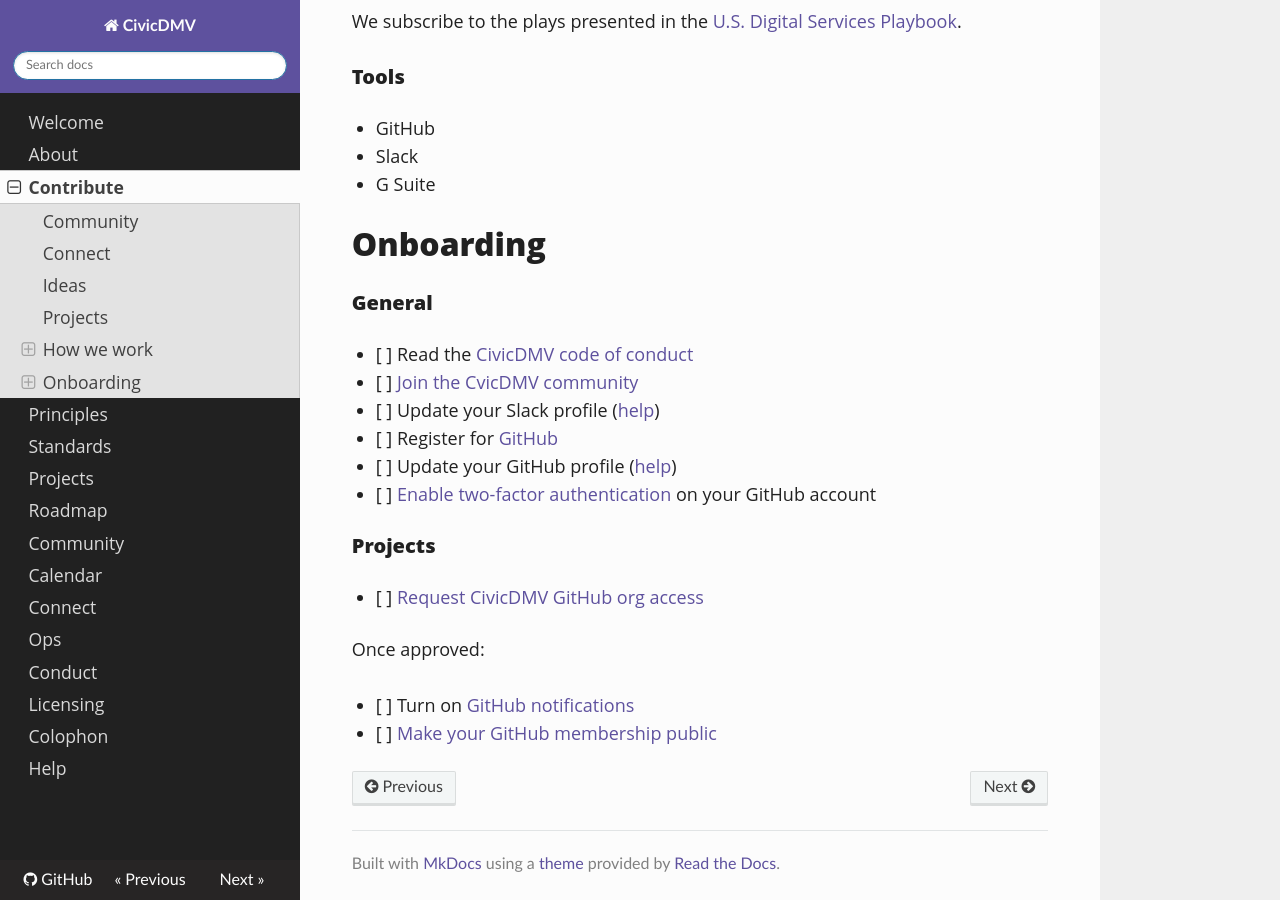
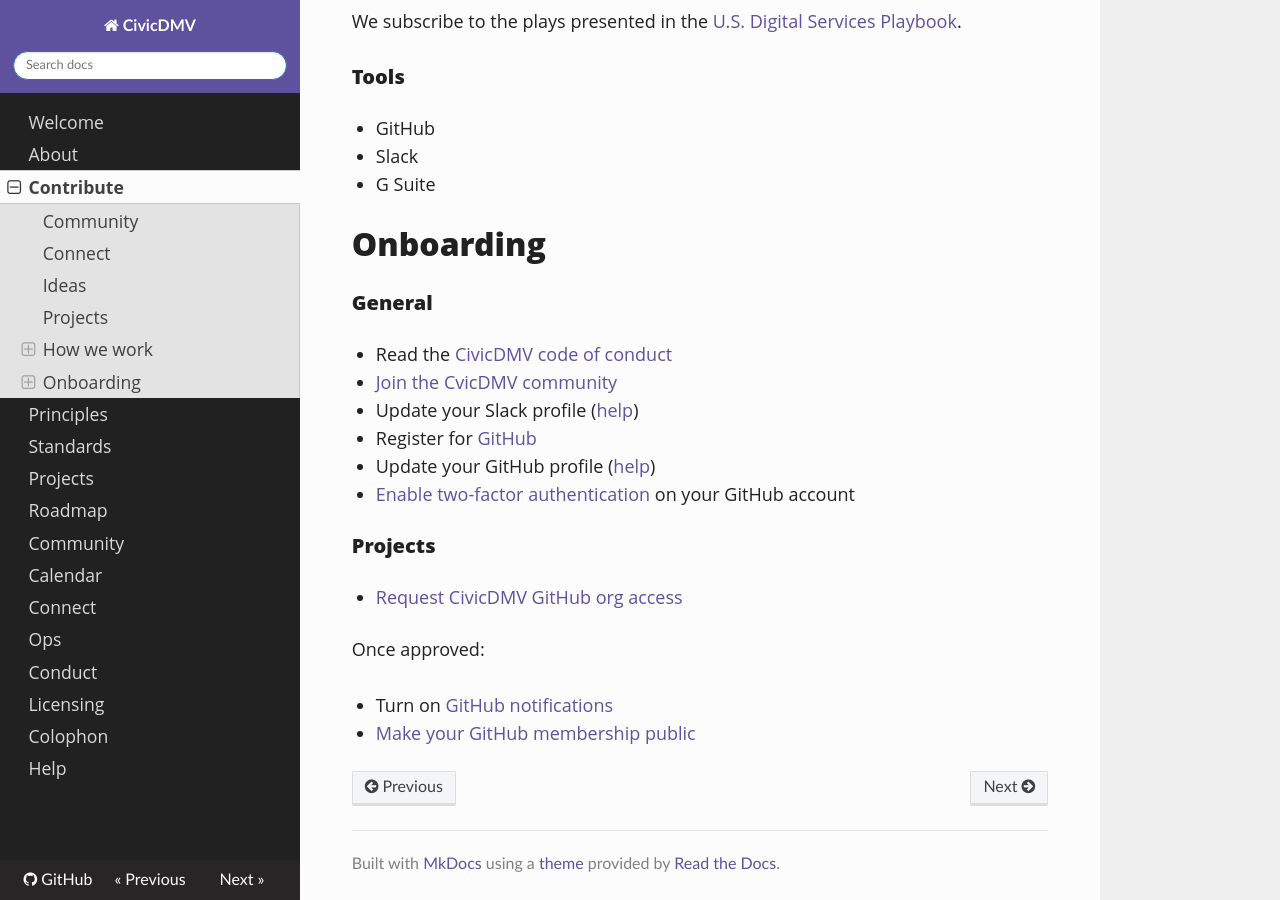
Before and after one commit to civicdmv/handbook, an MkDocs documentation site: the page built from docs/contribute.md, in a window 1280 px wide and 900 px high, scrolled down 942 px. Built offline with MkDocs 1.6.1, drawn with Linux system fonts in a browser that asks for light colours; nearby versions of some CDN libraries; old or Windows-style settings are respelled for this version of MkDocs.

```diff
--- a/docs/contribute.md
+++ b/docs/contribute.md
@@ -38,18 +38,18 @@ We subscribe to the plays presented in the [U.S. Digital Services Playbook](http
 
 ### General
 
-- [ ] Read the [CivicDMV code of conduct](https://civicdmv-handbook.readthedocs.io/en/latest/conduct/)
-- [ ] [Join the CvicDMV community](https://join.slack.com/t/civicdmv/shared_invite/enQtNjEyNjEwMjQ4OTAzLWQ4M2FlMDI0NzNiNTNmNjc4YjY2N2FmNzYwMjE5Mzg5OGVkYzY5ZDhmNjljMGY0MWY4ZDI5MGZhM2Y5ZmRkYjM)
-- [ ] Update your Slack profile ([help](https://get.slack.help/hc/en-us/articles/204092246-Edit-your-profile))
-- [ ] Register for [GitHub](https://github.com)
-- [ ] Update your GitHub profile ([help](https://help.github.com/en/articles/about-your-profile))
-- [ ] [Enable two-factor authentication](https://github.com/settings/security) on your GitHub account
+* Read the [CivicDMV code of conduct](https://civicdmv-handbook.readthedocs.io/en/latest/conduct/)
+* [Join the CvicDMV community](https://join.slack.com/t/civicdmv/shared_invite/enQtNjEyNjEwMjQ4OTAzLWQ4M2FlMDI0NzNiNTNmNjc4YjY2N2FmNzYwMjE5Mzg5OGVkYzY5ZDhmNjljMGY0MWY4ZDI5MGZhM2Y5ZmRkYjM)
+* Update your Slack profile ([help](https://get.slack.help/hc/en-us/articles/204092246-Edit-your-profile))
+* Register for [GitHub](https://github.com)
+* Update your GitHub profile ([help](https://help.github.com/en/articles/about-your-profile))
+* [Enable two-factor authentication](https://github.com/settings/security) on your GitHub account
 
 ### Projects
 
-- [ ] [Request CivicDMV GitHub org access](https://github.com/civicdmv/ops/issues/new?assignees=&labels=&template=github-org-access-request.md&title=GitHub+org+access+request)
+* [Request CivicDMV GitHub org access](https://github.com/civicdmv/ops/issues/new?assignees=&labels=&template=github-org-access-request.md&title=GitHub+org+access+request)
 
 Once approved:
 
-- [ ] Turn on [GitHub notifications](https://github.com/settings/notifications)
-- [ ] [Make your GitHub membership public](https://github.com/orgs/civicdmv/people)
+* Turn on [GitHub notifications](https://github.com/settings/notifications)
+* [Make your GitHub membership public](https://github.com/orgs/civicdmv/people)
```
